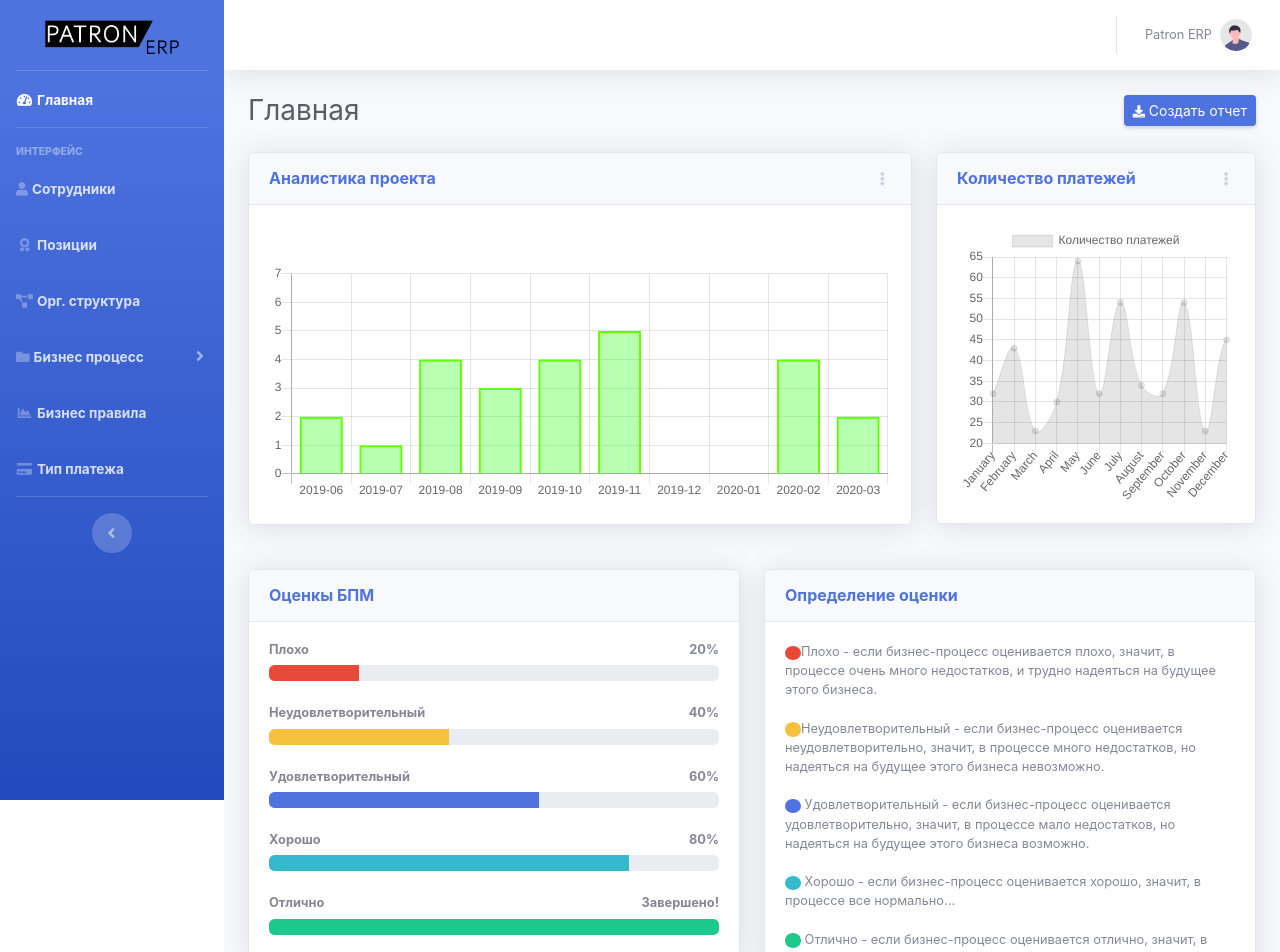
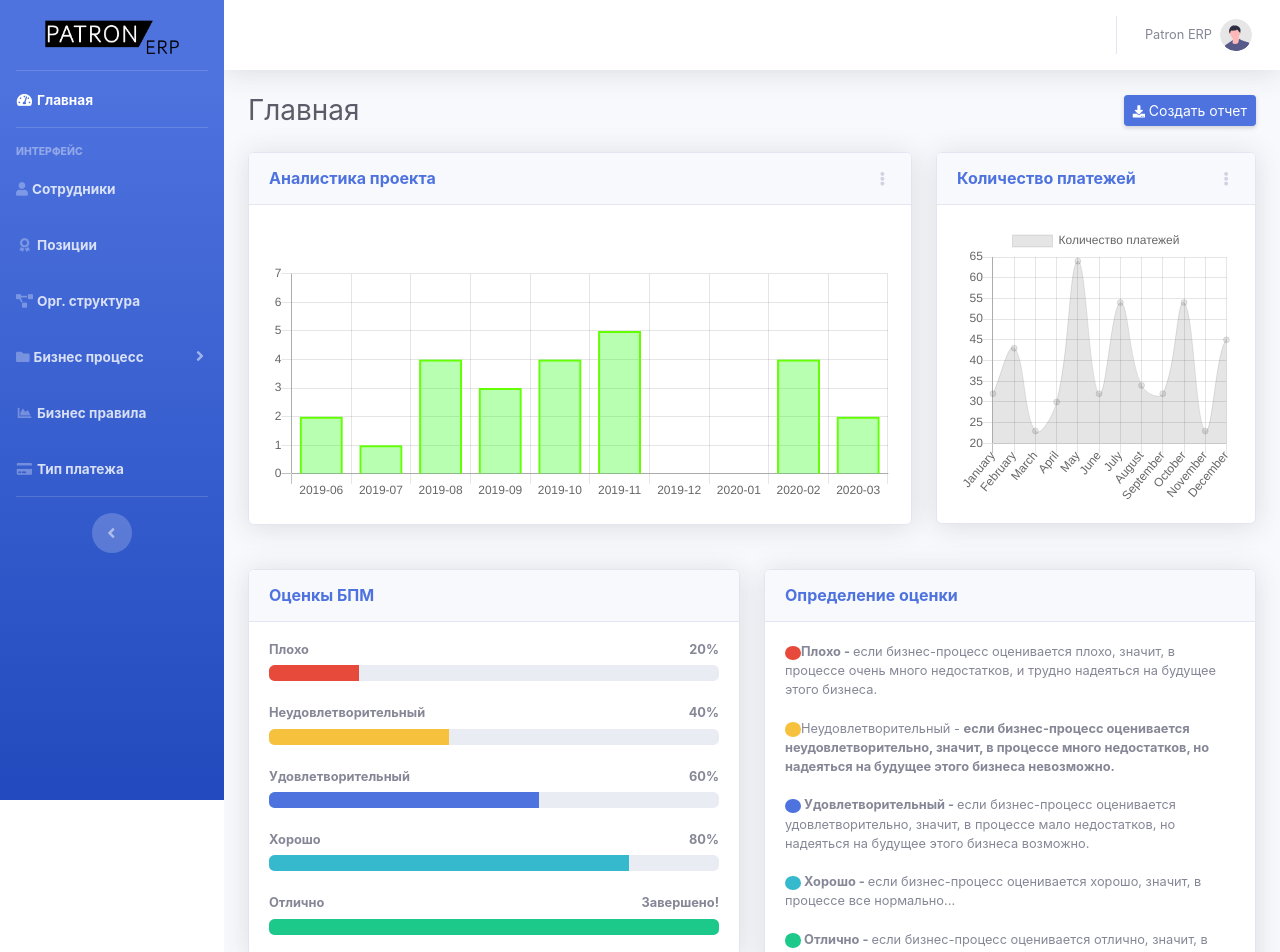
Before and after one commit to shaxzodbek-uzb/patron-hack-front, a Nuxt app: page / in a window 1280 px wide. Shown: the top 952 px of the page. Built offline with nearby package versions, Linux system fonts and the light colour scheme.

Commit message:
status bold

```diff
--- a/pages/index.vue
+++ b/pages/index.vue
@@ -134,7 +134,7 @@
           <div class="card-body">
             <div class="small">
               <b-badge class="circle text-danger" variant="danger">.</b-badge>
-              <span>Плохо - </span>
+              <b>Плохо - </b>
               <span>
                 если бизнес-процесс оценивается плохо, значит, в процессе очень много недостатков, и трудно надеяться на будущее этого бизнеса.
                 <br><br>
@@ -143,16 +143,16 @@
             <div class="small">
               <b-badge class="circle text-warning" variant="warning">.</b-badge>
             <span>Hеудовлетворительный - </span>
-            <span>
+            <b>
               если бизнес-процесс оценивается неудовлетворительно, значит, в процессе много недостатков, но надеяться на будущее этого бизнеса невозможно.
               <br><br>
-            </span>
+            </b>
             </div>
             <div class="small">
               <b-badge class="circle text-primary" variant="primary">.</b-badge>
-            <span>
+            <b>
               Удовлетворительный -
-            </span>
+            </b>
             <span>
               если бизнес-процесс оценивается удовлетворительно, значит, в процессе мало недостатков, но надеяться на будущее этого бизнеса возможно.
               <br><br>
@@ -160,9 +160,9 @@
             </div>
             <div class="small">
               <b-badge class="circle text-info" variant="info">.</b-badge>
-              <span>
+              <b>
                 Хорошо -
-              </span>
+              </b>
               <span>
                 если бизнес-процесс оценивается хорошо, значит, в процессе все нормальнo...
                 <br><br>
@@ -170,9 +170,9 @@
             </div>
             <div class="small">
               <b-badge class="circle text-success" variant="success">.</b-badge>
-              <span>
+              <b>
                 Отлично -
-              </span>
+              </b>
               <span>
                 если бизнес-процесс оценивается отлично, значит, в процессе почти нет недостатков, а это говорит о том, что вероятность достижения больших фекалий с этим проектом очень высока в процентах
                 <br>
```
